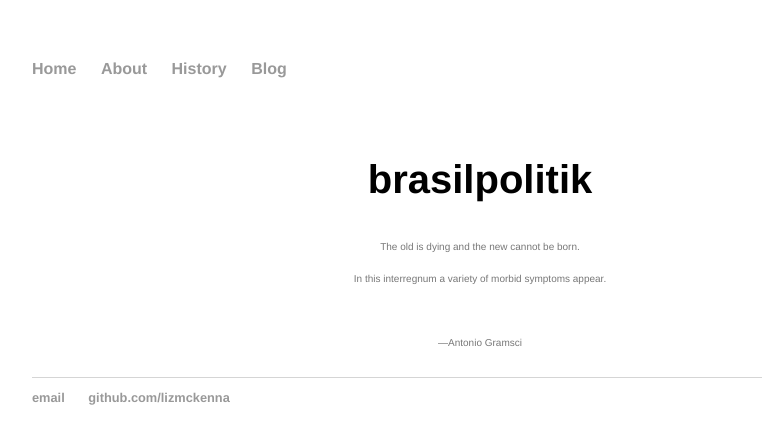
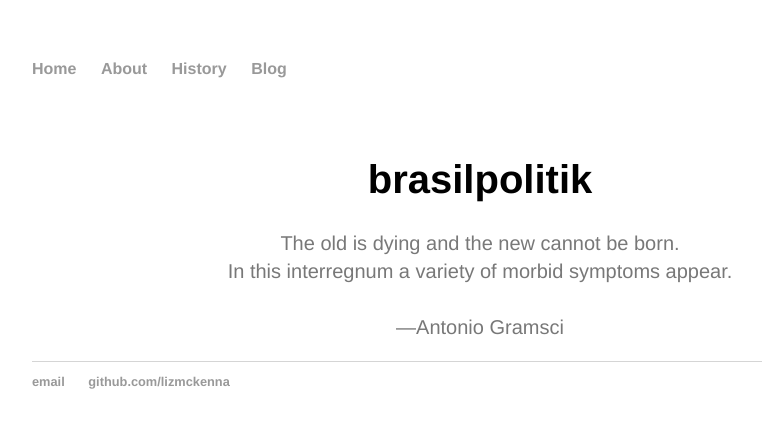
Before and after one commit to lizmckenna/elizabethmckenna.org, a Jekyll site: the page built from index.html, in a window 1280 px wide. Shown: the top 444 px of the page, without its empty margins (160-922 px from the left). Built offline with Jekyll 4.4.1, drawn with Linux system fonts in a browser that asks for light colours.

Commit message:
Update index.html

```diff
--- a/index.html
+++ b/index.html
@@ -7,7 +7,7 @@ title: brasilpolitik
 <div class="blurb">
 	<center>
 	<h1>brasilpolitik</h1>
-	<p><font color="#787878" size=1em>The old is dying and the new cannot be born.<br>
+	<p><font color="#787878">The old is dying and the new cannot be born.<br>
 		In this interregnum a variety of morbid symptoms appear. <br>
 		<br>
 		—Antonio Gramsci</p>
```
